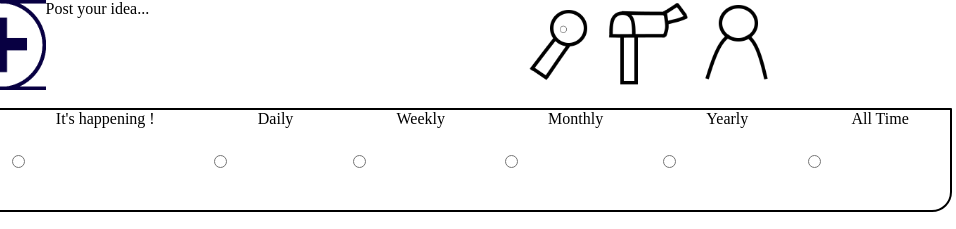
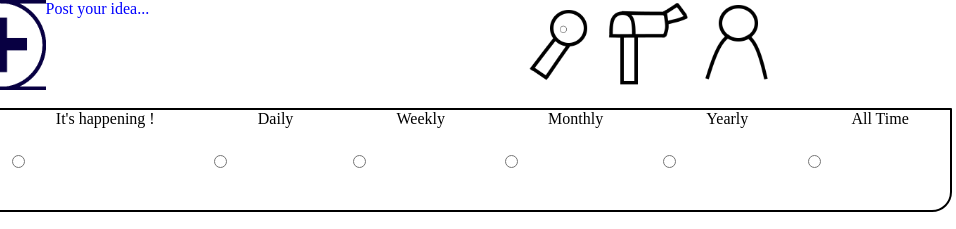
Before and after one commit to ulrych8/Eyedea, a plain HTML site: page index.html in a window 1280 px wide. Shown: the top 229 px of the page, 324-1280 px from the left. Drawn offline with Linux system fonts and the light colour scheme.

Commit message:
Update mainPageStyle.css

```diff
--- a/mainPageStyle.css
+++ b/mainPageStyle.css
@@ -80,9 +80,11 @@ section
 
 #postIdeaLabel
 {
-  font-color: blue;
+  color: blue;
   border-top: 10px blue;
   border-bottom: 10px blue;
   border-right: 10px blue;
   border-radius: 0px 0px 10px 10px;
+  height: 90px;
+  vertical-align: middle;
 }
```
